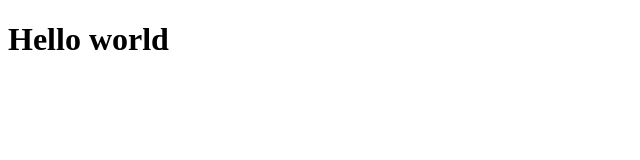
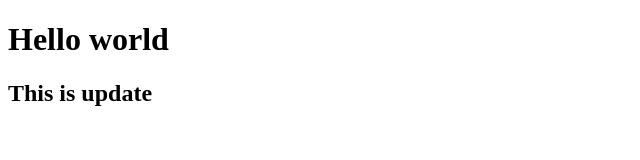
Before and after one commit to Rishabh20237/Electronjs_testing, a website: page index.html in a window 1280 px wide. Shown: the whole page, without its empty margins (0-640 px from the left). Drawn offline with Linux system fonts and the light colour scheme.

Commit message:
minor updates

```diff
--- a/index.html
+++ b/index.html
@@ -7,5 +7,6 @@
 </head>
 <body>
     <h1>Hello world</h1>
+    <h2>This is update</h2>
 </body>
 </html>
```
Also changed, not shown: package.json (+8 -5 lines), 1 other file.
